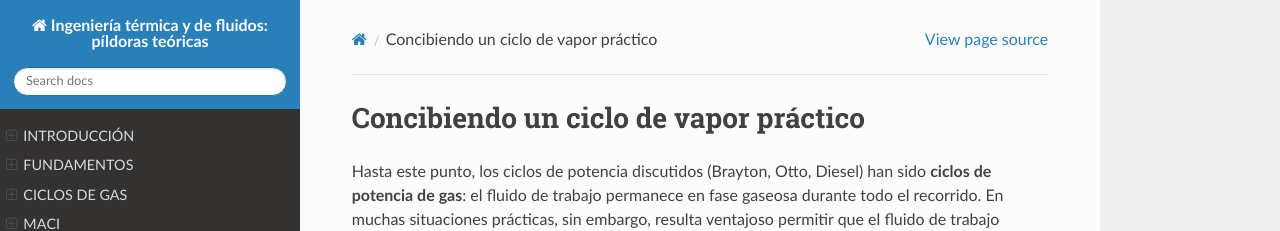
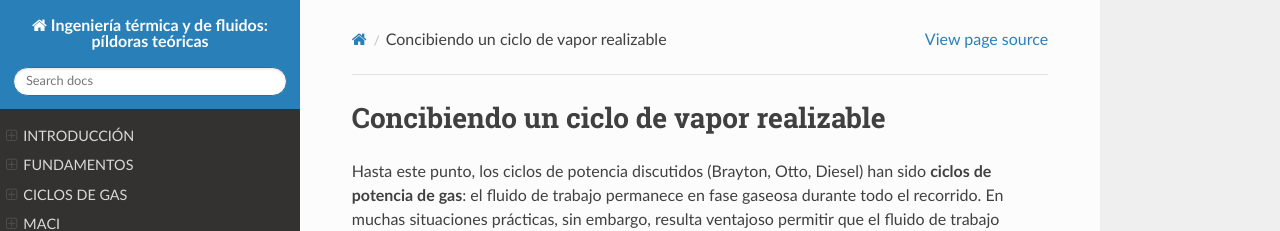
Before and after one commit to azarketa/ReadTheDocs-ESP, a Sphinx documentation site: the page built from source/01_Concibiendo_un_ciclo_de_vapor_practico.md, in a window 1280 px wide and 900 px high. Shown: the top 231 px of the window. Built offline with Sphinx 7.4.7 and the Read the Docs theme 3.1.0, drawn with Linux system fonts in a browser that asks for light colours; pages that are not in the unit, such as notebooks, are missing from menus.

Commit message:
Files updated

```diff
--- a/source/01_Concibiendo_un_ciclo_de_vapor_practico.md
+++ b/source/01_Concibiendo_un_ciclo_de_vapor_practico.md
@@ -1,5 +1,5 @@
 (sec_steam_cycles_intro)=
-## Concibiendo un ciclo de vapor práctico
+## Concibiendo un ciclo de vapor realizable
 
 Hasta este punto, los ciclos de potencia discutidos (Brayton, Otto, Diesel) han sido **ciclos de potencia de gas**: el fluido de trabajo permanece en fase gaseosa durante todo el recorrido. En muchas situaciones prácticas, sin embargo, resulta ventajoso permitir que el fluido de trabajo **cambie de fase**, o que opere como una **mezcla bifásica** (líquido–vapor) durante parte del ciclo. Los ciclos de este tipo se conocen como **ciclos de potencia de vapor**.
 
```
